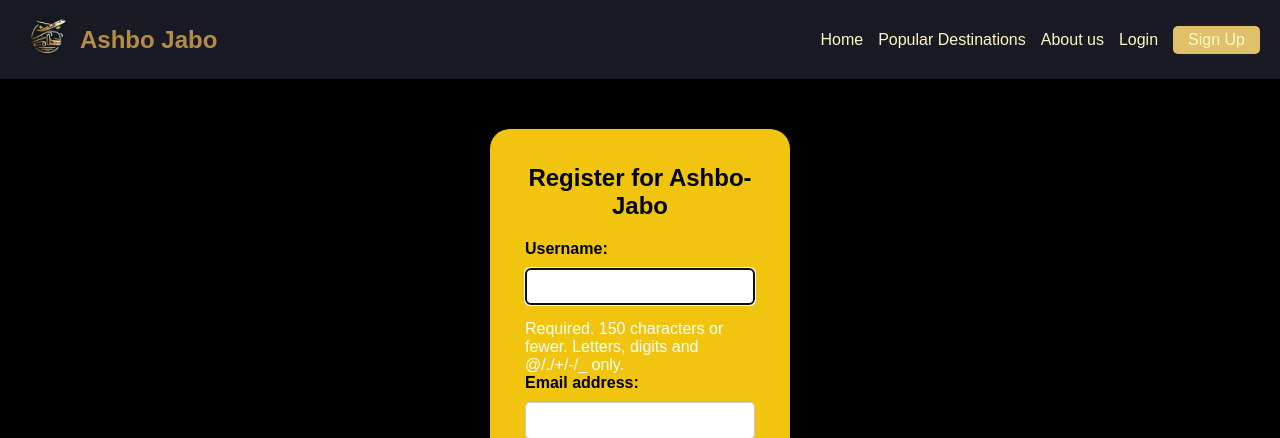
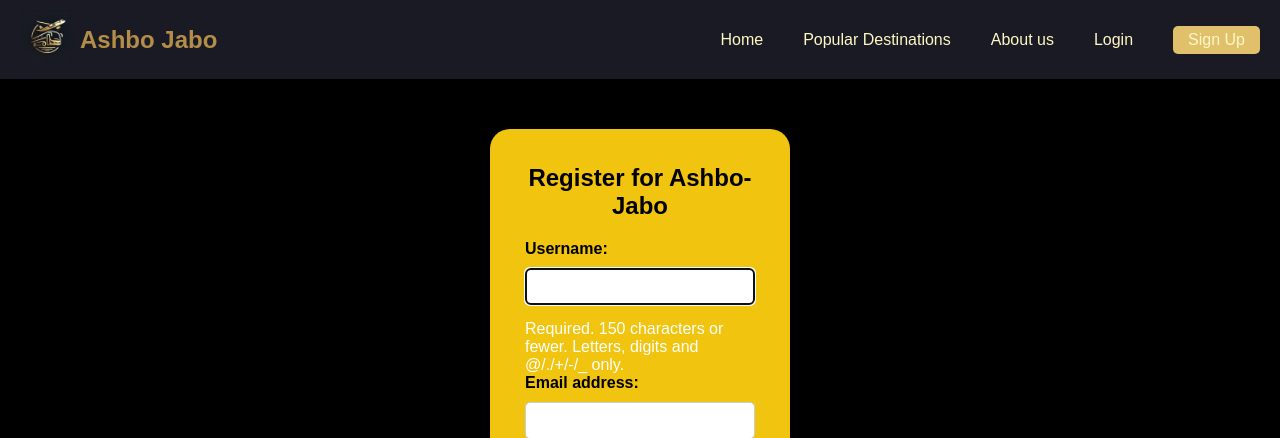
Before and after one commit to raier104/Ashbo-Jabo-main, a Django app: page /sign_up/ in a window 1280 px wide. Shown: the top 438 px of the page. Run offline with Django 5.2, Linux system fonts and the light colour scheme.

Commit message:
nav change

```diff
--- a/template/base.html
+++ b/template/base.html
@@ -50,7 +50,7 @@
     .nav-links {
       display: flex;
       align-items: center;
-      gap: 15px;
+      gap: 40px;
     }
 
     .nav-links a {
```
Also changed, not shown: db.sqlite3.
